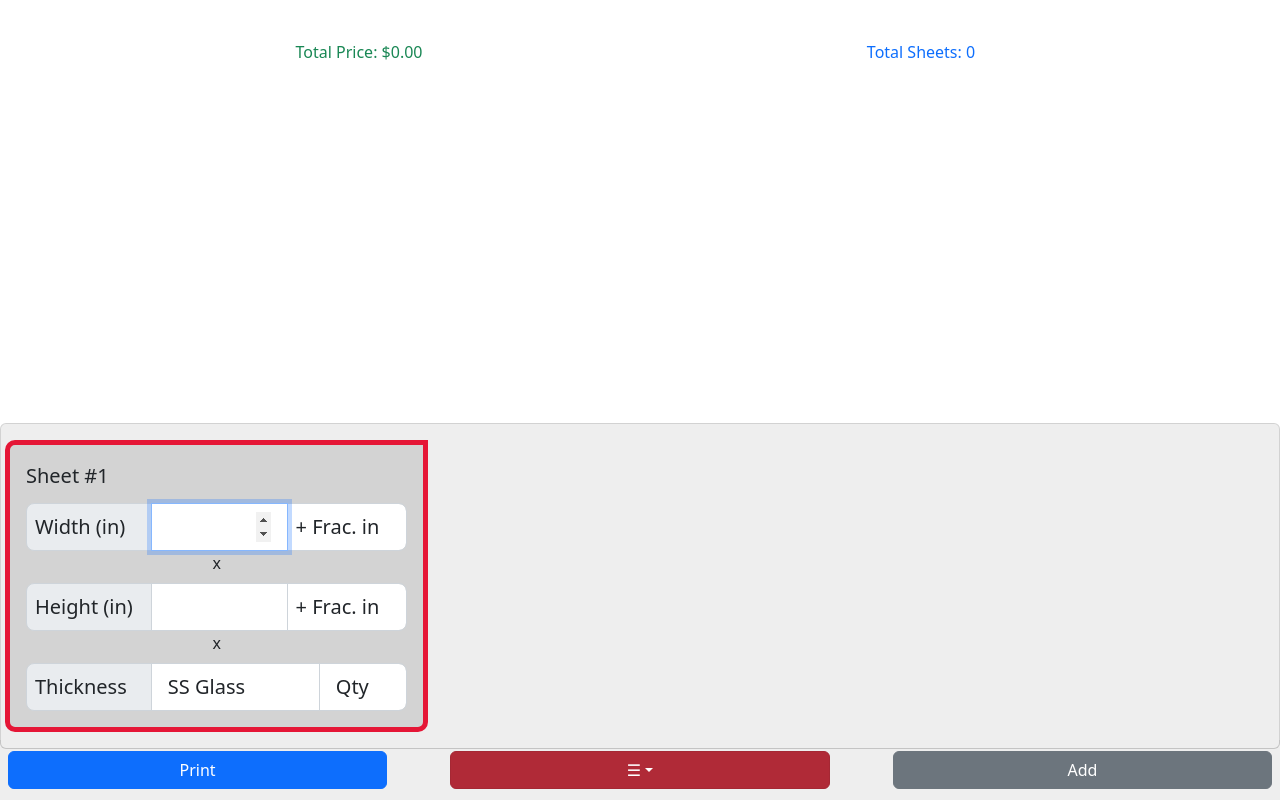
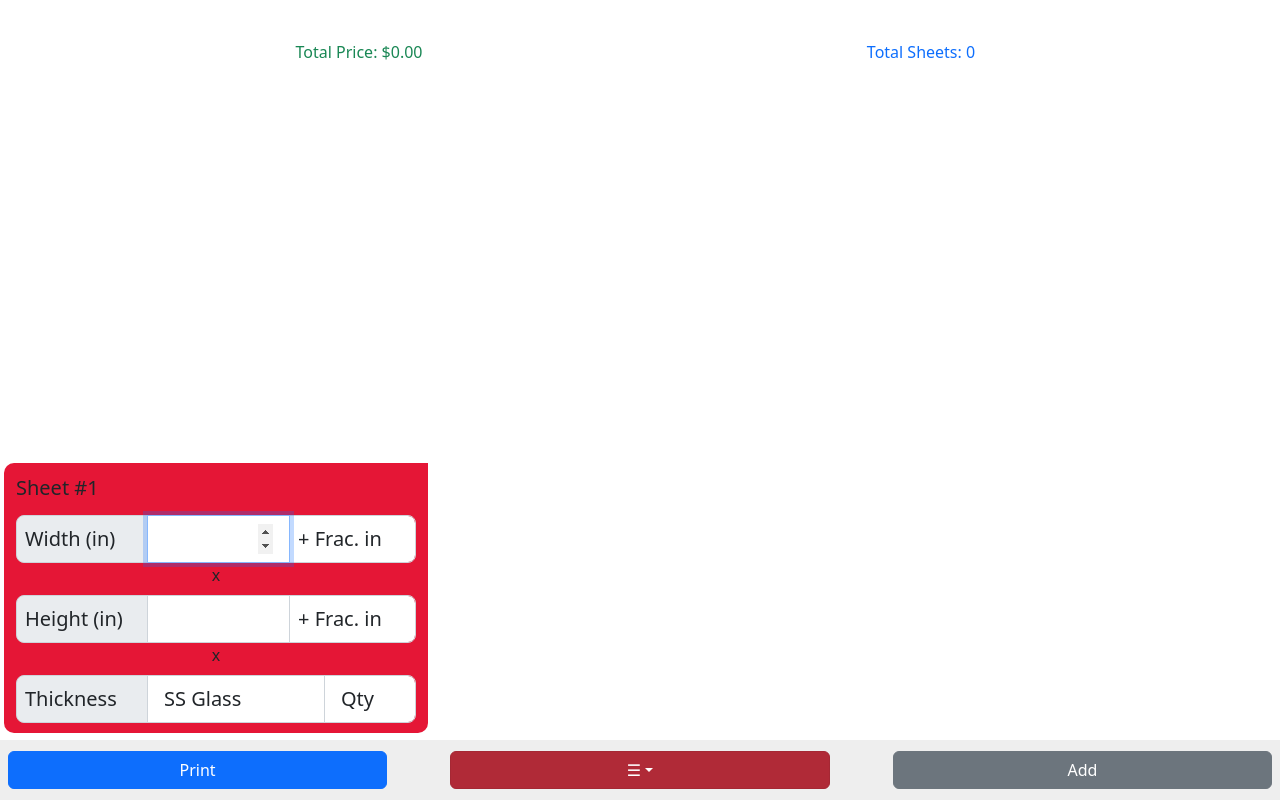
Before and after one commit to nicholasmelliott/sheet-cut, a React (Vite) app: page / in a window 1280 px wide. Built offline with nearby package versions, Linux system fonts and the light colour scheme.

Commit message:
Update dropup menu background to be transparent. Update RespList form background to be a solid color by using getColorByIndex func and row color index.

```diff
--- a/src/components/App/App.jsx
+++ b/src/components/App/App.jsx
@@ -80,7 +80,7 @@ function App() {
               <span>&#9776;</span>
             </Dropdown.Toggle>
             <Button variant="secondary" style={{width: "30%"}} onClick={addRow} disabled={!isMenuOpen}>Add</Button>
-            <Dropdown.Menu className="w-100 p-3" style={{backgroundColor: '#eee'}}>
+            <Dropdown.Menu className="w-100 p-3" style={{background: 'transparent', border: "0px"}}>
               <ResponsiveList rows={rows} setRows={setRows} rectangles={rectangles} setRectangles={setRectangles} materials={materials}/>
             </Dropdown.Menu>
           </Dropdown>
--- a/src/components/RespList/respList.css
+++ b/src/components/RespList/respList.css
@@ -7,7 +7,13 @@
     display: inline-block;
 }
 
-.testGroupCol {margin: 0px; padding: 10px; background: lightGray; border-top-left-radius: 10px; border-bottom-right-radius: 10px; border-bottom-left-radius: 10px}
+.testGroupCol {
+    padding: 10px;
+    background: lightGray;
+    border-top-left-radius: 10px;
+    border-bottom-right-radius: 10px;
+    border-bottom-left-radius: 10px
+}
 
 .addButton {
     margin: 10px;
--- a/src/components/RespList/respList.jsx
+++ b/src/components/RespList/respList.jsx
@@ -83,7 +83,7 @@ const ResponsiveList = (props) => {
       <div className="resp-list-container resp-list-testimonial-group">
         <div className="row"  ref={containerRef}>
           {rows.map((row, index) => (
-            <div key={index} className="testGroupCol col-12 col-md-4 p-3" style={{ border: `5px solid ${getHexColorByIndex(row.colorIndex)}` }}>
+            <div key={index} className="testGroupCol col-12 col-md-4" style={{ background: `${getHexColorByIndex(row.colorIndex)}`}}>
               <Form>
                 <Row key={index}>
                   <div className='col-8 mb-1 pl-4 pb-2'>
```
